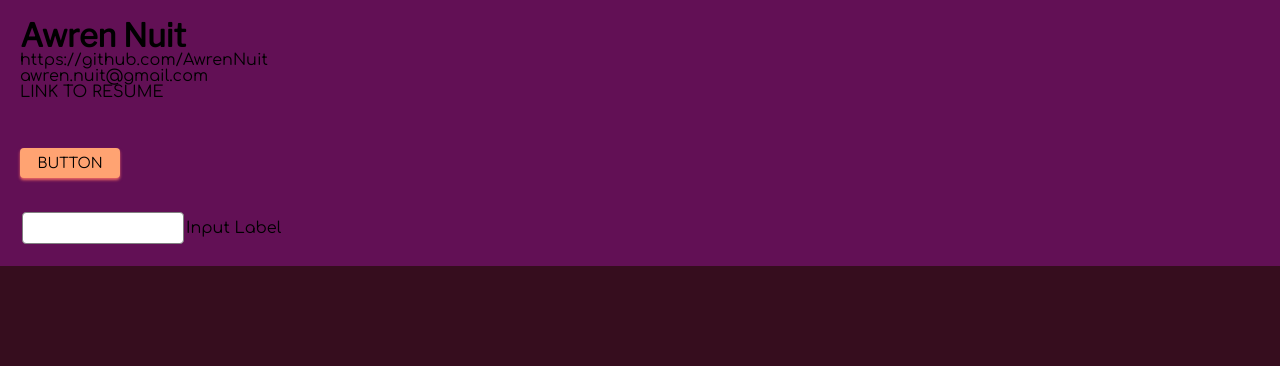
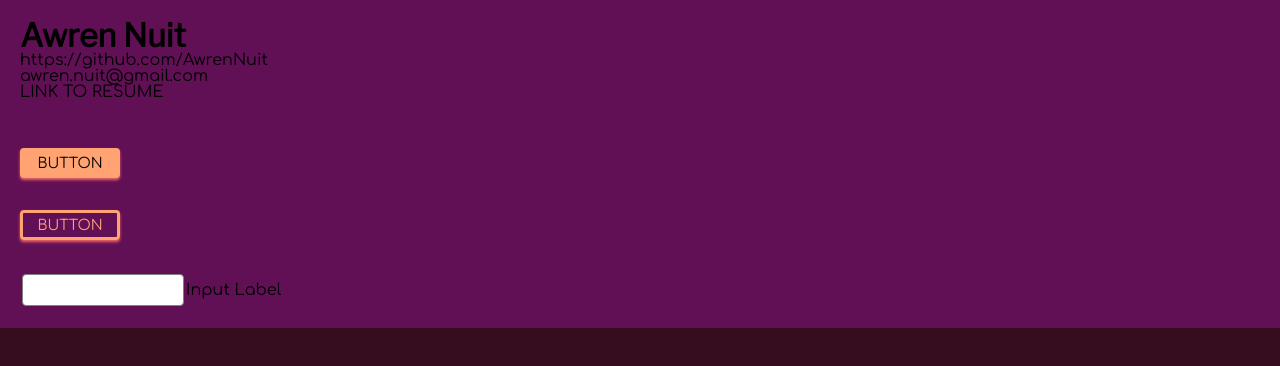
Before and after one commit to awrennuit/full-stack-software-developer-portfolio, a React (Create React App) app: page / in a window 1280 px wide. Shown: the top 366 px of the page. Built offline with nearby package versions, Linux system fonts and the light colour scheme.

Commit message:
set up secondary button

```diff
--- a/src/components/App/App.css
+++ b/src/components/App/App.css
@@ -112,6 +112,31 @@ h1, h2, h3, h4, h5, h6 {
   transition: 0.3s;
 }
 
+.secondary-btn {
+  font-size: 0.9em;
+  text-transform: uppercase;
+  background-color: transparent;
+  color: #ffa372;
+  height: 30px;
+  width: 100px;
+  border-radius: 4px;
+  border: 3px solid #ffa372;
+  box-shadow: 0 2px 3px #ed6663;
+  cursor: pointer;
+  transition: 0.3s;
+}
+
+.secondary-btn:hover {
+  box-shadow: 0 0 12px #ed6663;
+  transition: 0.3s;
+}
+
+.secondary-btn:active {
+  border: 3px solid #ffb288;
+  color: #ffb288;
+  box-shadow: 0 0 18px #ed6663;
+}
+
 .text-field {
   position: relative;
   height: 30px;
--- a/src/components/Header/Header.js
+++ b/src/components/Header/Header.js
@@ -18,6 +18,10 @@ class Header extends Component{
           <br />
           <br />
           <br />
+          <button className="secondary-btn">Button</button>
+          <br />
+          <br />
+          <br />
           <div>
           <input className="text-field" type="text" />
           <label>Input Label</label>
```
